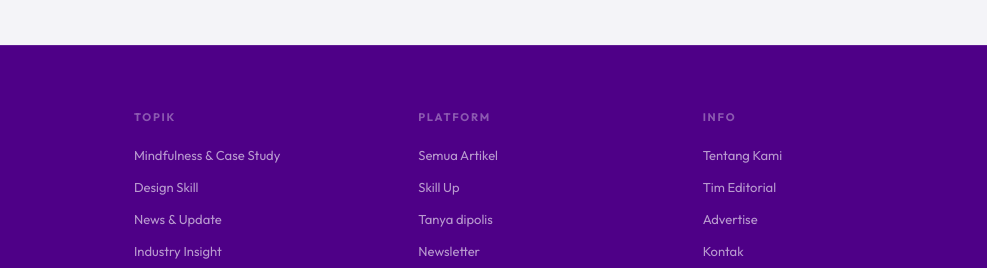
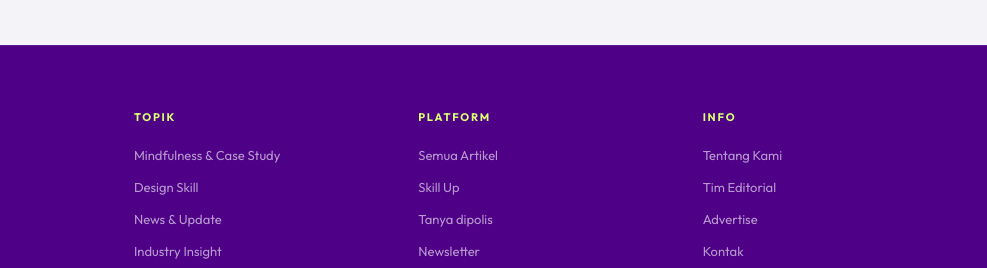
Before and after one commit to digitusidn-dev/dipolis, a plain HTML site: page index.html in a window 1280 px wide. Shown: the part 5764-6032 px from the top of the page, 293-1280 px from the left. Drawn offline with Linux system fonts and the light colour scheme; a web font is replaced by a local one.

Commit message:
Footer column titles to lime color

```diff
--- a/index.html
+++ b/index.html
@@ -303,7 +303,7 @@
     .socials { display: flex; gap: 8px; }
     .sbtn { width: 36px; height: 36px; border: 1px solid rgba(255,255,255,.12); border-radius: 10px; display: flex; align-items: center; justify-content: center; font-size: 11px; font-weight: 700; cursor: pointer; transition: all .2s; color: rgba(255,255,255,.5); }
     .sbtn:hover { background: var(--purple); border-color: var(--purple); color: #fff; }
-    .fcol-title { font-size: 11px; font-weight: 700; letter-spacing: .16em; text-transform: uppercase; color: rgba(255,255,255,.35); margin-bottom: 20px; }
+    .fcol-title { font-size: 11px; font-weight: 700; letter-spacing: .16em; text-transform: uppercase; color: var(--lime); margin-bottom: 20px; }
     .flinks { list-style: none; display: flex; flex-direction: column; gap: 12px; }
     .flinks a { font-size: 13px; color: rgba(255,255,255,.6); transition: color .18s; }
     .flinks a:hover { color: #fff; }
```
